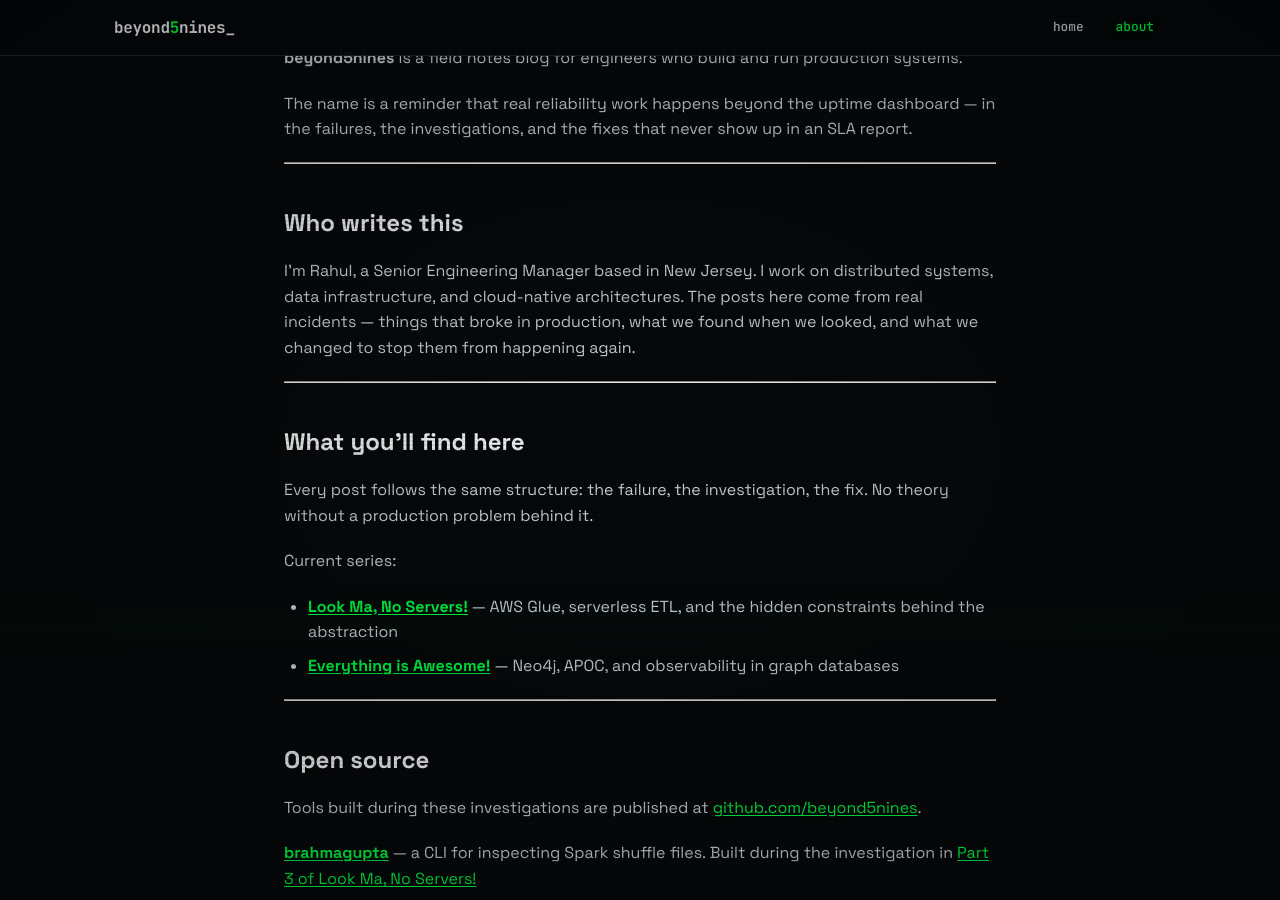
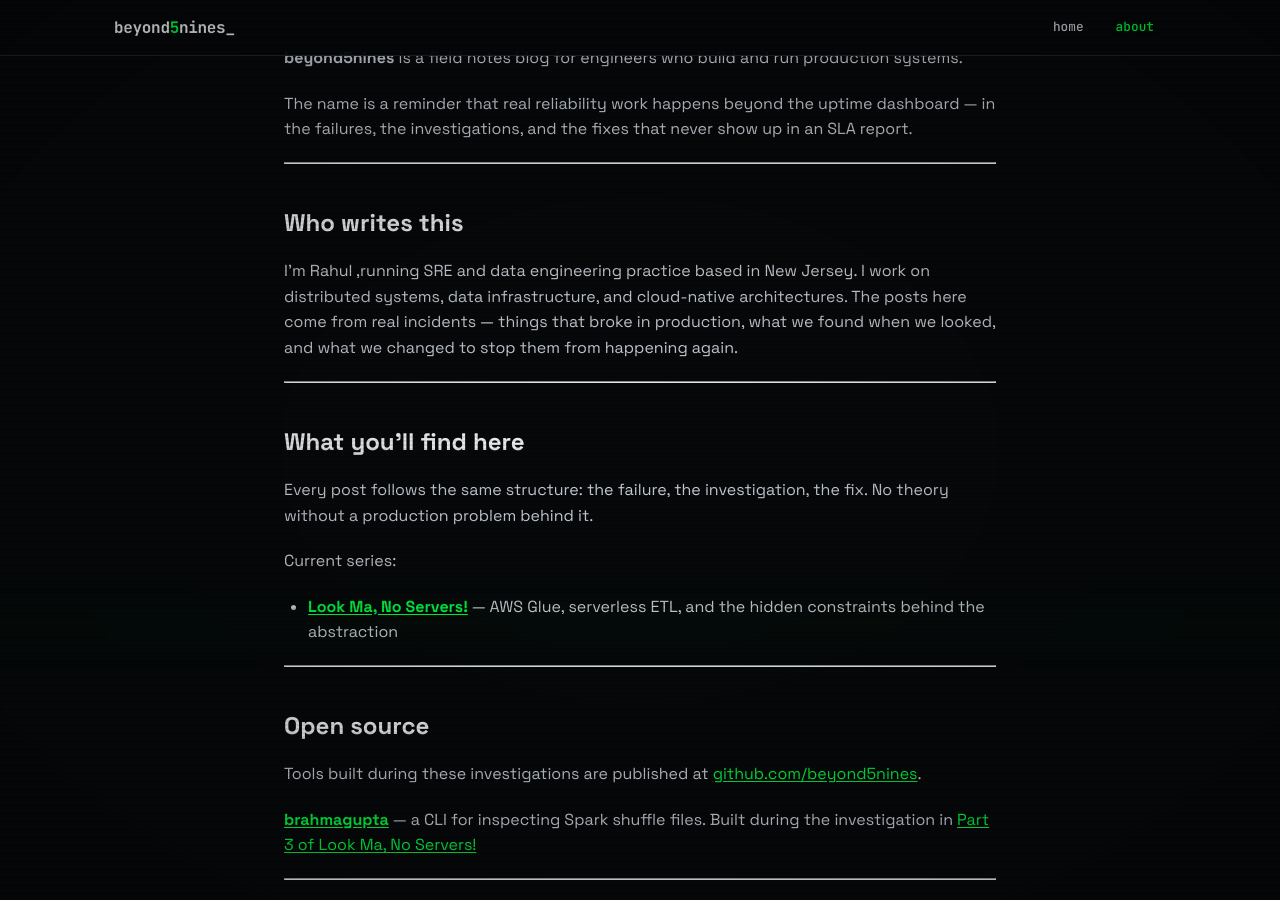
Before and after one commit to beyond5nines/beyond5nines.github.io, a Jekyll site: the page built from about.md, in a window 1280 px wide and 900 px high, scrolled down 244 px. Built offline with Jekyll 4.4.1, drawn with Linux system fonts in a browser that asks for light colours.

Commit message:
Update author description in about.md
Corrected the wording in the introduction about the author's role.

```diff
--- a/about.md
+++ b/about.md
@@ -12,7 +12,7 @@ The name is a reminder that real reliability work happens beyond the uptime dash
 
 ## Who writes this
 
-I'm Rahul, a Senior Engineering Manager based in New Jersey. I work on distributed systems, data infrastructure, and cloud-native architectures. The posts here come from real incidents — things that broke in production, what we found when we looked, and what we changed to stop them from happening again.
+I'm Rahul ,running SRE and data engineering practice based in New Jersey. I work on distributed systems, data infrastructure, and cloud-native architectures. The posts here come from real incidents — things that broke in production, what we found when we looked, and what we changed to stop them from happening again.
 
 ---
 
@@ -23,7 +23,6 @@ Every post follows the same structure: the failure, the investigation, the fix.
 Current series:
 
 - **[Look Ma, No Servers!](/look-ma-no-servers/)** — AWS Glue, serverless ETL, and the hidden constraints behind the abstraction
-- **[Everything is Awesome!](/everything-is-awesome/)** — Neo4j, APOC, and observability in graph databases
 
 ---
 
```
